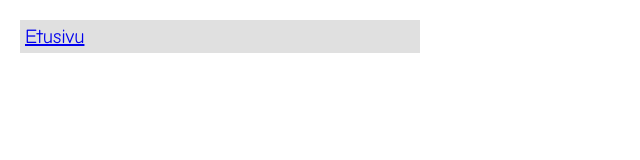
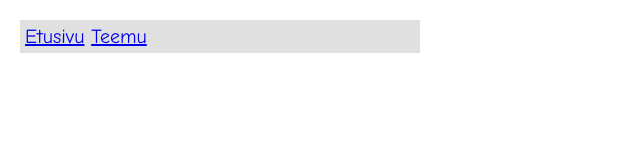
Before and after one commit to teemadej/teemunjajerenkoulujuttu, a plain HTML site: page index.html in a window 1280 px wide. Shown: the full height of the page, 0-640 px from the left. Drawn offline with Linux system fonts and the light colour scheme.

Commit message:
Päivitetty linkki teemu sivulle index.html tiedostoon

```diff
--- a/index.html
+++ b/index.html
@@ -8,6 +8,7 @@
 <body>
 	<nav>
 		<a href='./index.html'>Etusivu</a>
+		<a href='./teemu.html'>Teemu</a>
 	</nav>
 </body>
 </html>
```
